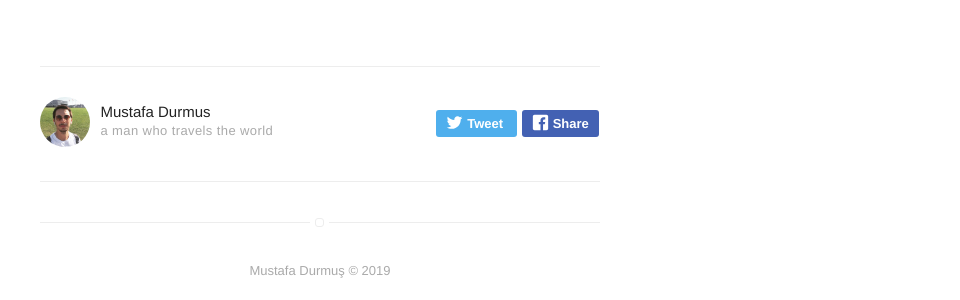
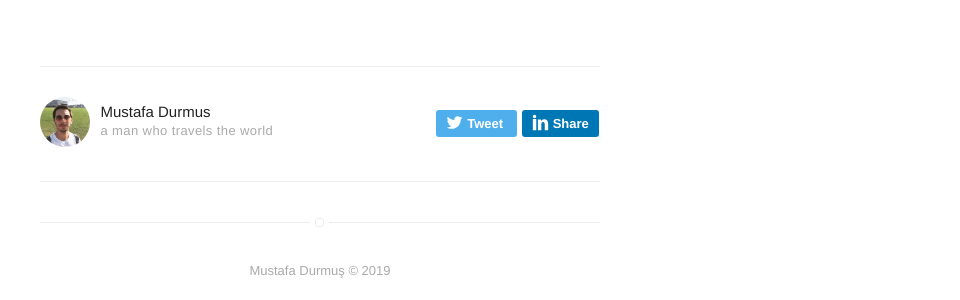
Before and after one commit to mdurmuss/mdurmuss.github.io, a Jekyll site: the page built from _posts/2019-06-17-Nedir-Bu-Markdown.md, in a window 1280 px wide. Shown: the part 1549-1849 px from the top of the page, without its empty margins (320-1280 px from the left). Built offline with Jekyll 4.4.1, drawn with Linux system fonts in a browser that asks for light colours.

Commit message:
Update author.html

```diff
--- a/_includes/author.html
+++ b/_includes/author.html
@@ -14,17 +14,13 @@
                 <svg class="icon icon-twitter"><use xlink:href="#icon-twitter"></use></svg><span class="icon-twitter">Tweet</span>
             </a>
 
-            <a class="facebook" href="javascript:void(0)" onclick="window.open('https://facebook.com/sharer/sharer.php?u='+encodeURIComponent(location.href), 'facebook-share-dialog', 'width=626,height=436'); return false;">
-                <svg class="icon icon-facebook"><use xlink:href="#icon-facebook"></use></svg><span class="icon-facebook-rect">Share</span>
-            </a>
-
             <!-- <a class="google-plus" href="https://plus.google.com/share?url={{ site.url }}{{ page.url }}" target="_blank">
                 <svg class="icon icon-google-plus"><use xlink:href="#icon-google-plus"></use></svg><span class="icon-google-plus">Share</span>
             </a> -->
 
-            <!-- <a class="linkedin" href="https://www.linkedin.com/shareArticle?mini=true&amp;url={{ site.url }}{{ page.url }}&amp;title={{ page.title }}&amp;summary={{ page.description }}&amp;source={{ site.url }}" target="_blank">
+             <a class="linkedin" href="https://www.linkedin.com/shareArticle?mini=true&amp;url={{ site.url }}{{ page.url }}&amp;title={{ page.title }}&amp;summary={{ page.description }}&amp;source={{ site.url }}" target="_blank">
                 <svg class="icon icon-linkedin"><use xlink:href="#icon-linkedin"></use></svg><span class="icon-linkedin">Share</span>
-            </a> -->
+            </a>
 
             <!-- <a class="reddit" href="https://reddit.com/submit?url={{ site.url }}{{ page.url }}&amp;title={{ page.title }}" target="_blank">
                 <svg class="icon icon-reddit"><use xlink:href="#icon-reddit"></use></svg><span class="icon-reddit">Share</span>
```
